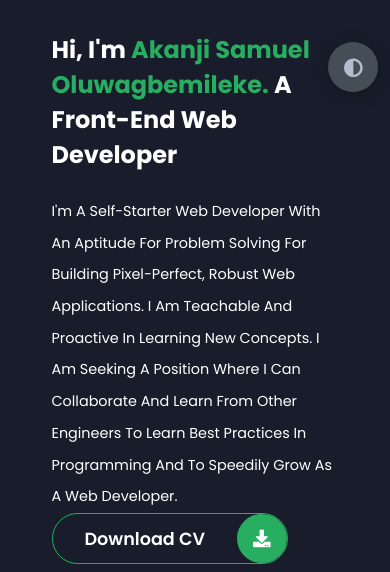
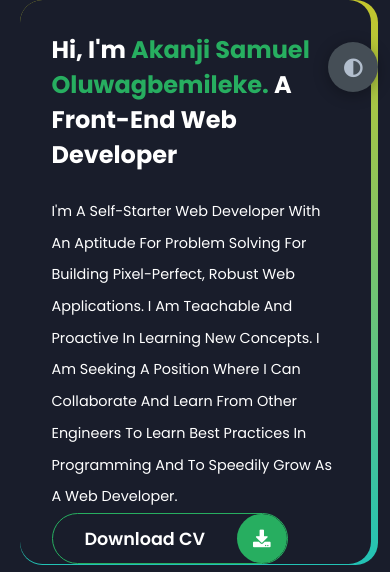
Before and after one commit to sammy6081/webwise-portfolio, a plain HTML site: page index.html in a window 390 px wide. Shown: the top 572 px of the page. Drawn offline with Linux system fonts and the light colour scheme; grey boxes are pictures that could not be loaded.

Commit message:
updated with a new project

```diff
--- a/index.html
+++ b/index.html
@@ -264,18 +264,18 @@
                 </div>
                 <div class="portfolio-item">
                     <div class="image">
-                        <img src="./Images/images/item-5.jpeg" alt="">
+                        <img src="./Images/musica.png" alt="">
                     </div>
                     <div class="hover-item">
                         <h3>project source</h3>
                         <div class="icons">
-                            <a href="#" aria-label="read more"  target="_blank" class="icon">
+                            <a href="https://musica-taupe.vercel.app" aria-label="read more"  target="_blank" class="icon">
                                 <i class="fab fa-github"></i>
                             </a>
-                            <a href="#" aria-label="read more"  target="_blank" class="icon">
+                            <a href="https://musica-taupe.vercel.app" aria-label="read more"  target="_blank" class="icon">
                                 <i class="fab fa-behance"></i>
                             </a>
-                            <a href="#" aria-label="read more"  target="_blank" class="icon">
+                            <a href="https://musica-taupe.vercel.app" aria-label="read more"  target="_blank" class="icon">
                                 <i class="fab fa-youtube"></i>
                             </a>
                         </div>
--- a/style folder/_media.scss
+++ b/style folder/_media.scss
@@ -134,7 +134,23 @@ header .right-header{
     padding-bottom: 0 !important;
     grid-row: 1;
     width: 90%;
+    background-color: var(--color-primary);
+    border-radius: 1.4rem;
+    position: relative;
     margin: 0 auto;
+    &::before{
+      position: absolute;
+      top: 0;
+      left: 0;
+      right: 0;
+      bottom: 0;
+      content: "";
+      z-index: -1;
+      background: var(--img-bg-gradient);
+      border-radius: 1.4rem;
+      width: 92vw;
+      height: 67vh;
+    }
 
     p{
         font-size: .9rem;
@@ -200,6 +216,57 @@ header .right-header{
     }
   }
 }
+@media screen and (max-width: 540px){
+  header .right-header{
+    &::before{
+      position: absolute;
+      top: 0;
+      left: 0;
+      right: 0;
+      bottom: 2rem;
+      content: "";
+      z-index: -1;
+      background: var(--img-bg-gradient);
+      border-radius: 1.4rem;
+      width: 92vw;
+      height: 61vh;
+    }
+  }
+}
+@media screen and (max-width: 412px){
+  header .right-header{
+    &::before{
+      position: absolute;
+      top: 0;
+      left: 0;
+      right: 0;
+      bottom: 2rem;
+      content: "";
+      z-index: -1;
+      background: var(--img-bg-gradient);
+      border-radius: 1.4rem;
+      width: 92vw;
+      height: 67vh;
+    }
+  }
+}
+@media screen and (max-width: 375px){
+  header .right-header{
+    &::before{
+      position: absolute;
+      top: 0;
+      left: 0;
+      right: 0;
+      bottom: 2rem;
+      content: "";
+      z-index: -1;
+      background: var(--img-bg-gradient);
+      border-radius: 1.4rem;
+      width: 92vw;
+      height: 85vh;
+    }
+  }
+}
 
 @media screen and (max-width: 1010px){
   .contacts{
```
Also changed, not shown: Images/musica.png (added), style folder/style.css, 1 other file.
